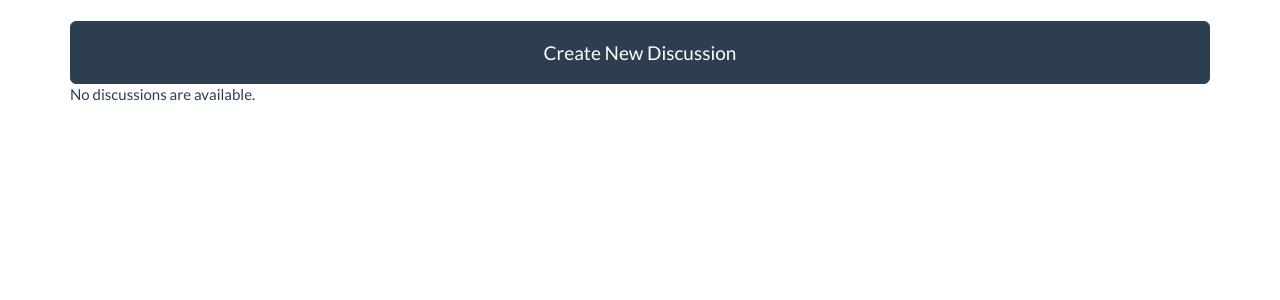
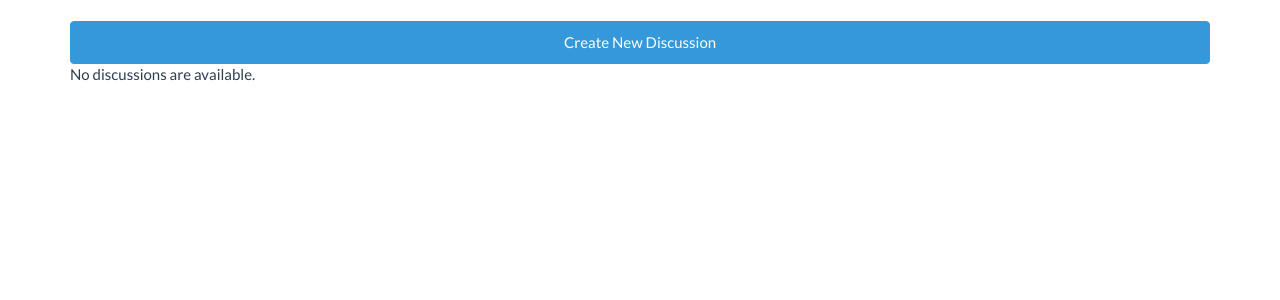
Before and after one commit to ClassDiscuss/class-discuss-site, a Django app: template class_discuss_site/templates/class_discuss_site/course_detail.html in a window 1280 px wide. Shown: the part 62-362 px from the top of the page. Run offline with Django 3.2, Linux system fonts and the light colour scheme; the template is opened without the code that fills it, so the values that code supplies are empty; parts of the project's set-up code (start-up, migrations or seed data) failed here and were passed over; some libraries are stand-ins or nearby versions.

Commit message:
Update styles

```diff
--- a/class_discuss_site/templates/class_discuss_site/course_detail.html
+++ b/class_discuss_site/templates/class_discuss_site/course_detail.html
@@ -8,8 +8,9 @@
 
     {{ course.instructor }}
 
+
     <a href="/discussions/create">
-        <button type="button" class="btn btn-primary btn-lg btn-block">Create New Discussion
+        <button type="button" class="btn btn-primary btn-info btn-block">Create New Discussion
         </button>
     </a>
 
```
